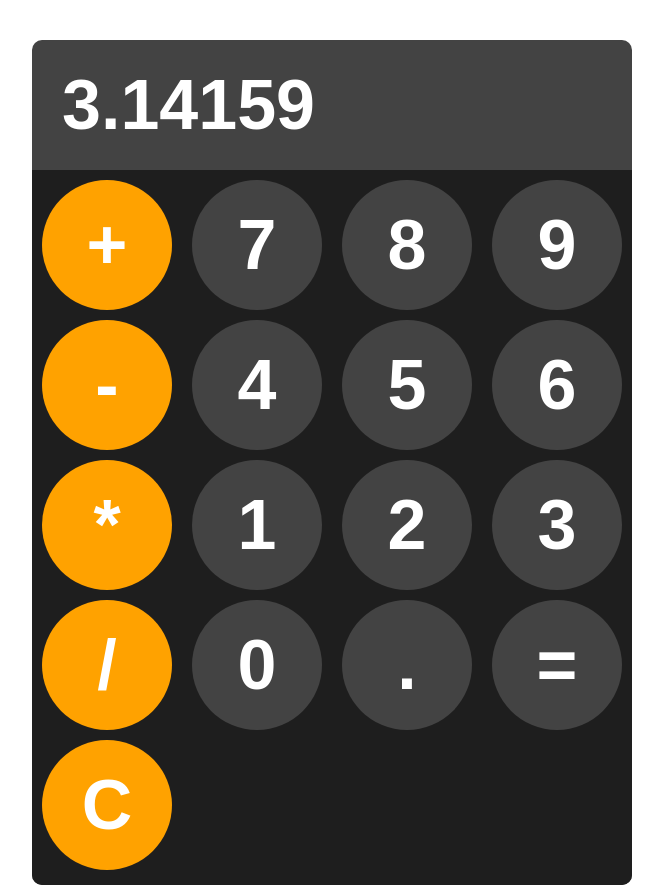
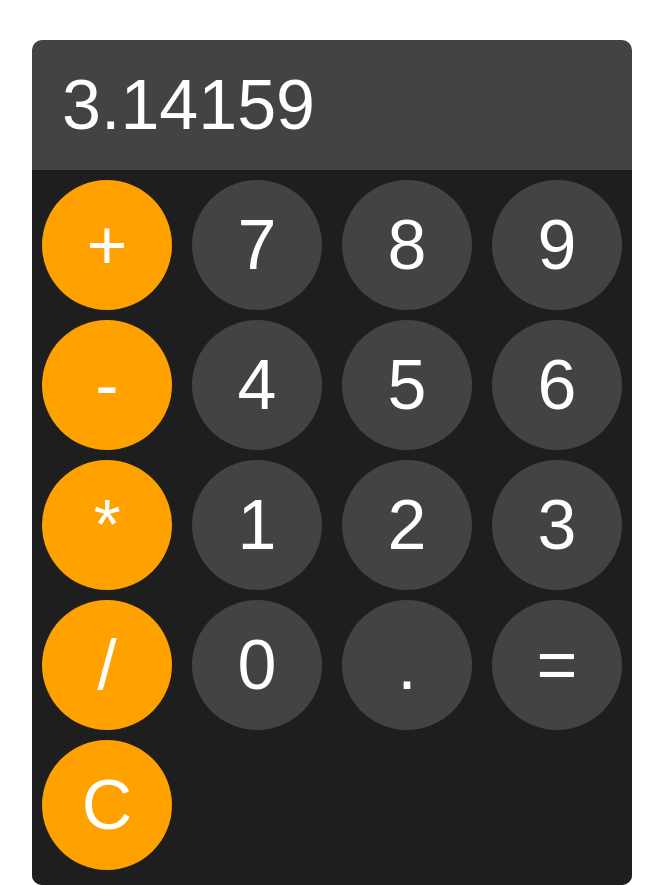
Before and after one commit to MassayoshiDev/Random-Calculadora, a plain HTML site: page index.html in a window 1280 px wide. Shown: the whole page, without its empty margins (308-971 px from the left). Drawn offline with Linux system fonts and the light colour scheme.

Commit message:
change - ajustado font weight

```diff
--- a/style.css
+++ b/style.css
@@ -64,7 +64,8 @@ h1{
     text-align: center;
     font-size: 70px;
     font-family: Arial, Helvetica, sans-serif;
-    user-select: none
+    user-select: none;
+    font-weight: lighter;
 }
 
 .buttonOperation:hover{
```
